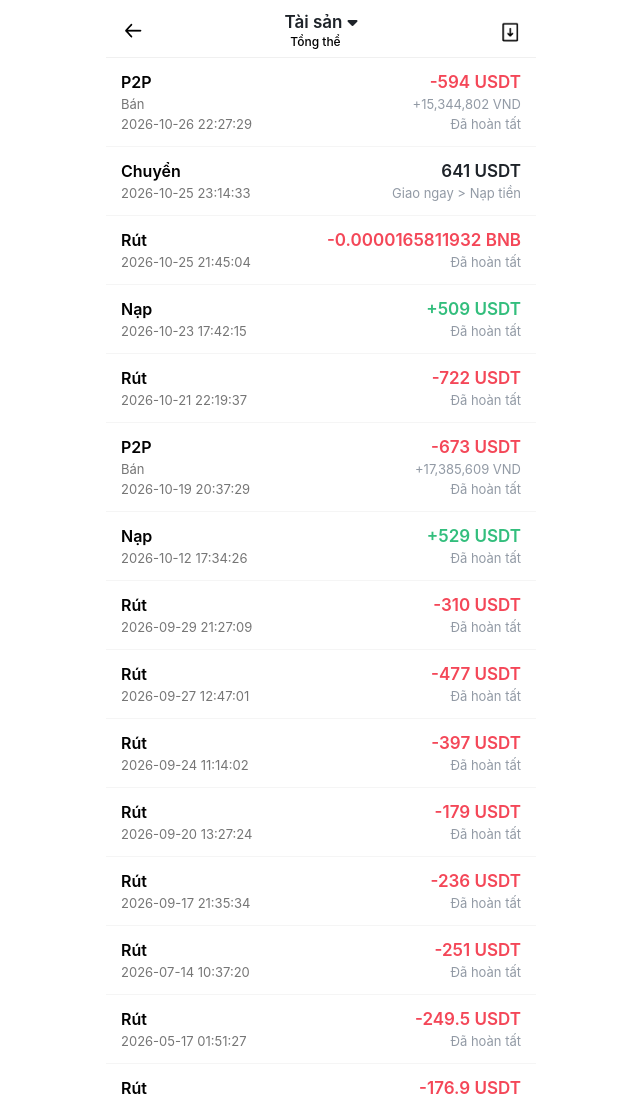
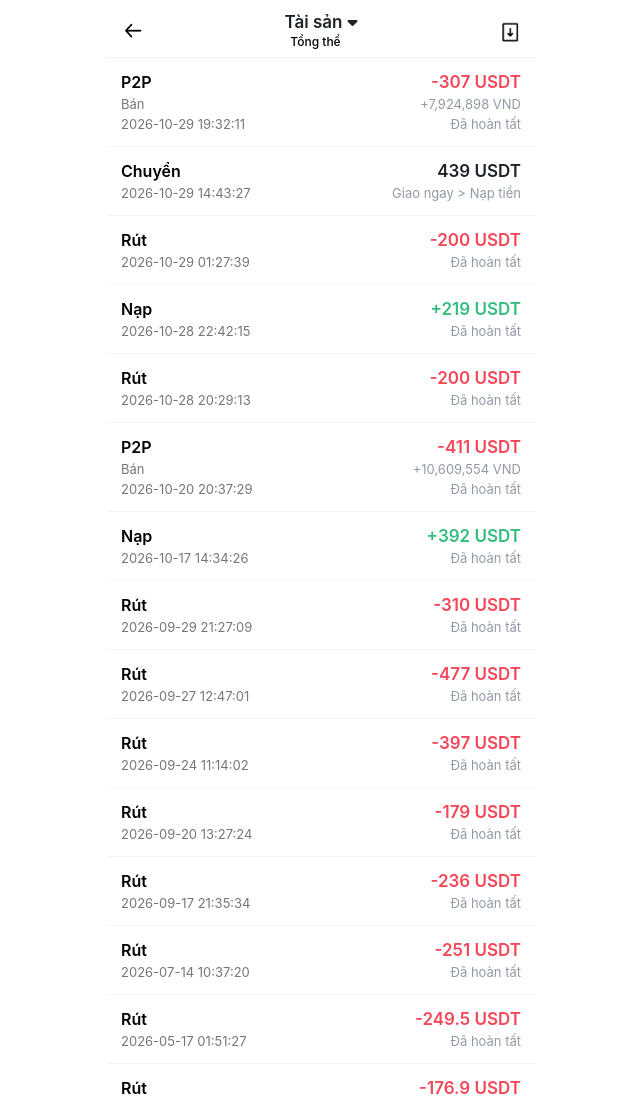
Before and after one commit to tallonagency2-ui/binance1, a React app: page assets-history.html in a window 1280 px wide. Shown: the top 1100 px of the page, without its empty margins (319-959 px from the left). Built offline with nearby package versions, Linux system fonts and the light colour scheme.

Commit message:
Update assets-history.html

```diff
--- a/assets-history.html
+++ b/assets-history.html
@@ -65,11 +65,11 @@
                 <div class="item-left">
                     <div class="item-name">P2P</div>
                     <div class="item-desc">Bán</div>
-                    <div class="item-time">2026-10-26 22:27:29</div>
+                    <div class="item-time">2026-10-29 19:32:11</div>
                 </div>
                 <div class="item-right">
-                    <div class="amount sell">-594 USDT</div>
-                    <div class="fiat-amount">+15,344,802 VND</div>
+                    <div class="amount sell">-307 USDT</div>
+                    <div class="fiat-amount">+7,924,898 VND</div>
                     <div class="status-done">Đã hoàn tất</div>
                 </div>
             </div>
@@ -78,10 +78,10 @@
             <div class="transaction-item">
                 <div class="item-left">
                     <div class="item-name">Chuyển</div>
-                    <div class="item-time">2026-10-25 23:14:33</div>
+                    <div class="item-time">2026-10-29 14:43:27</div>
                 </div>
                 <div class="item-right">
-                    <div class="amount transfer">641 USDT</div>
+                    <div class="amount transfer">439 USDT</div>
                     <div class="transfer-path">Giao ngay > Nạp tiền</div>
                 </div>
             </div>
@@ -89,10 +89,10 @@
                 <div class="item-left">
                     <div class="item-name">Rút</div>
                     <!-- <div class="item-desc">Bán</div> -->
-                    <div class="item-time">2026-10-25 21:45:04 </div>
+                    <div class="item-time">2026-10-29 01:27:39 </div>
                 </div>
                 <div class="item-right" >
-                    <div class="amount sell">-0.0000165811932 BNB</div>
+                    <div class="amount sell">-200 USDT</div>
                     <!-- <div class="fiat-amount">+5,000,000 VND</div> -->
                     <div class="status-done">Đã hoàn tất</div>
                 </div>
@@ -103,10 +103,10 @@
                 <div class="item-left">
                     <div class="item-name">Nạp</div>
                     <!-- <div class="item-desc">Nhận tiền mã hóa</div> -->
-                    <div class="item-time">2026-10-23 17:42:15</div>
+                    <div class="item-time">2026-10-28 22:42:15</div>
                 </div>
                 <div class="item-right">
-                    <div class="amount receive">+509 USDT</div>
+                    <div class="amount receive">+219 USDT</div>
                     <div class="user-id">Đã hoàn tất</div>
                 </div>
             </div>
@@ -115,10 +115,10 @@
                 <div class="item-left">
                     <div class="item-name">Rút</div>
                     <!-- <div class="item-desc">Bán</div> -->
-                    <div class="item-time">2026-10-21 22:19:37 </div>
+                    <div class="item-time">2026-10-28 20:29:13 </div>
                 </div>
                 <div class="item-right" >
-                    <div class="amount sell">-722 USDT</div>
+                    <div class="amount sell">-200 USDT</div>
                     <!-- <div class="fiat-amount">+5,000,000 VND</div> -->
                     <div class="status-done">Đã hoàn tất</div>
                 </div>
@@ -128,11 +128,11 @@
                 <div class="item-left">
                     <div class="item-name">P2P</div>
                     <div class="item-desc">Bán</div>
-                    <div class="item-time">2026-10-19 20:37:29</div>
+                    <div class="item-time">2026-10-20 20:37:29</div>
                 </div>
                 <div class="item-right">
-                    <div class="amount sell">-673 USDT</div>
-                    <div class="fiat-amount">+17,385,609 VND</div>
+                    <div class="amount sell">-411 USDT</div>
+                    <div class="fiat-amount">+10,609,554 VND</div>
                     <div class="status-done">Đã hoàn tất</div>
                 </div>
             </div>
@@ -141,10 +141,10 @@
                 <div class="item-left">
                     <div class="item-name">Nạp</div>
                     <!-- <div class="item-desc">Nhận tiền mã hóa</div> -->
-                    <div class="item-time">2026-10-12 17:34:26</div>
+                    <div class="item-time">2026-10-17 14:34:26</div>
                 </div>
                 <div class="item-right">
-                    <div class="amount receive">+529 USDT</div>
+                    <div class="amount receive">+392 USDT</div>
                     <div class="user-id">Đã hoàn tất</div>
                 </div>
             </div>
```
